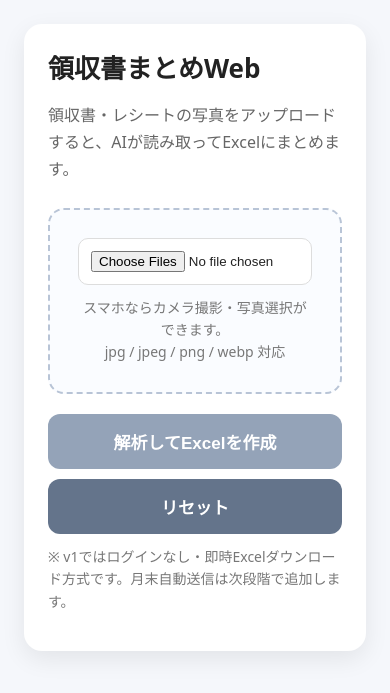
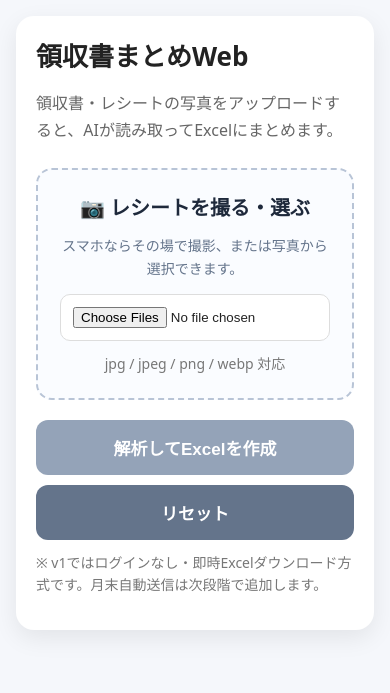
Before and after one commit to mitsugu84/receipt-server, a Flask app: page / in a window 390 px wide. Shown: the top 693 px of the page. Run offline with Flask 3, Linux system fonts and the light colour scheme.

Commit message:
Update index.html

```diff
--- a/receipt_web_v1/templates/index.html
+++ b/receipt_web_v1/templates/index.html
@@ -12,26 +12,31 @@
             padding: 0;
             color: #222;
         }
+
         .container {
             max-width: 720px;
             margin: 0 auto;
             padding: 24px;
         }
+
         .card {
             background: #fff;
             border-radius: 18px;
             padding: 24px;
             box-shadow: 0 8px 24px rgba(0,0,0,0.08);
         }
+
         h1 {
             font-size: 26px;
             margin: 0 0 8px;
         }
+
         .lead {
             color: #666;
             margin-bottom: 24px;
             line-height: 1.7;
         }
+
         .upload-box {
             border: 2px dashed #b8c4d6;
             border-radius: 16px;
@@ -40,6 +45,21 @@
             background: #fafcff;
             margin-bottom: 20px;
         }
+
+        .upload-title {
+            font-size: 20px;
+            font-weight: 800;
+            margin-bottom: 14px;
+            color: #1e293b;
+        }
+
+        .upload-subtitle {
+            color: #64748b;
+            font-size: 14px;
+            margin-bottom: 14px;
+            line-height: 1.6;
+        }
+
         input[type=file] {
             width: 100%;
             padding: 12px;
@@ -48,6 +68,7 @@
             border: 1px solid #ddd;
             box-sizing: border-box;
         }
+
         .file-list {
             margin-top: 14px;
             padding: 12px;
@@ -59,11 +80,13 @@
             display: none;
             line-height: 1.7;
         }
+
         .button-row {
             display: flex;
             gap: 10px;
             margin-top: 14px;
         }
+
         button {
             width: 100%;
             border: none;
@@ -75,19 +98,24 @@
             border-radius: 12px;
             cursor: pointer;
         }
+
         button:hover {
             background: #1d4ed8;
         }
+
         button:disabled {
             background: #94a3b8;
             cursor: not-allowed;
         }
+
         .reset-button {
             background: #64748b;
         }
+
         .reset-button:hover {
             background: #475569;
         }
+
         .notice {
             background: #fff7ed;
             color: #9a3412;
@@ -95,15 +123,29 @@
             border-radius: 10px;
             margin-bottom: 16px;
         }
+
         .small {
             color: #777;
             font-size: 14px;
             margin-top: 12px;
             line-height: 1.6;
         }
+
         @media (max-width: 520px) {
             .button-row {
                 flex-direction: column;
+            }
+
+            .container {
+                padding: 16px;
+            }
+
+            .card {
+                padding: 20px;
+            }
+
+            .upload-box {
+                padding: 22px;
             }
         }
     </style>
@@ -112,6 +154,7 @@
 <div class="container">
     <div class="card">
         <h1>領収書まとめWeb</h1>
+
         <p class="lead">
             領収書・レシートの写真をアップロードすると、AIが読み取ってExcelにまとめます。
         </p>
@@ -126,12 +169,17 @@
 
         <form action="/analyze" method="post" enctype="multipart/form-data" id="uploadForm">
             <div class="upload-box">
+                <div class="upload-title">📷 レシートを撮る・選ぶ</div>
+
+                <div class="upload-subtitle">
+                    スマホならその場で撮影、または写真から選択できます。
+                </div>
+
                 <input type="file" name="receipts" id="receiptInput" accept="image/*" multiple required>
 
                 <div id="fileList" class="file-list"></div>
 
                 <div class="small">
-                    スマホならカメラ撮影・写真選択ができます。<br>
                     jpg / jpeg / png / webp 対応
                 </div>
             </div>
```
